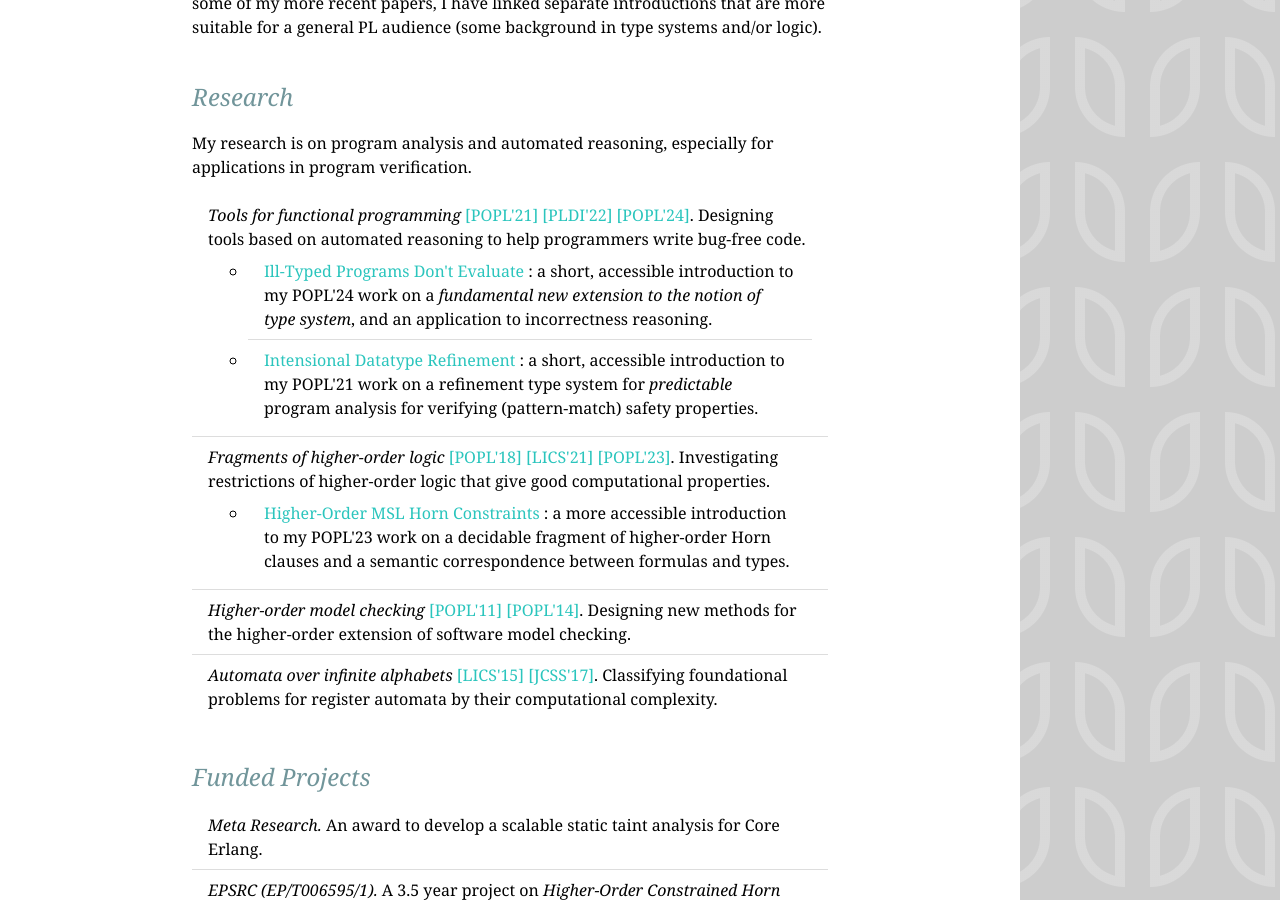
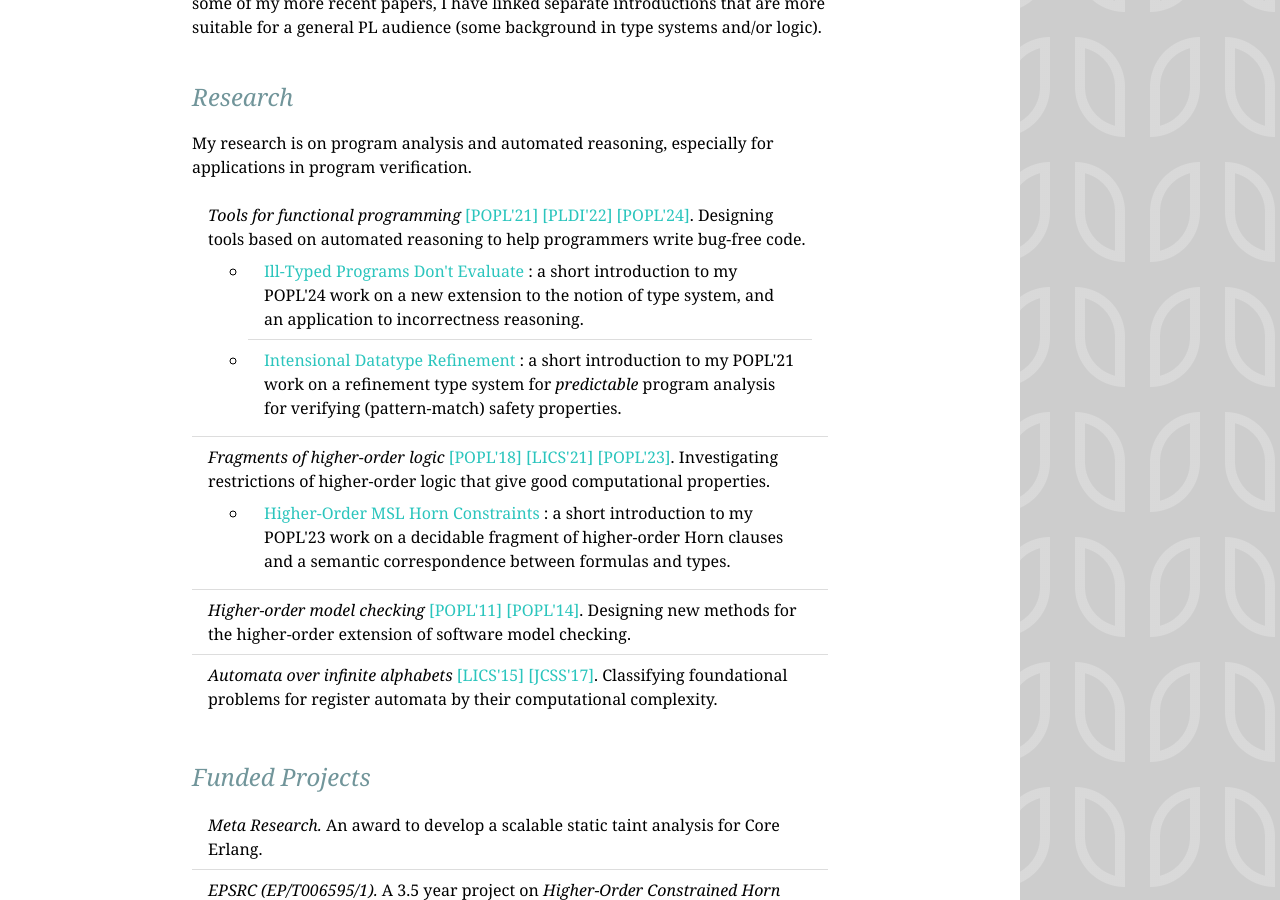
Before and after one commit to sjrsay/sjrsay.github.io, a Jekyll site: the page built from index.md, in a window 1280 px wide and 900 px high, scrolled down 413 px. Built offline with Jekyll 4.4.1, drawn with Linux system fonts in a browser that asks for light colours; comment, search, counter and statistics services are not loaded.

Commit message:
tweak wording

```diff
--- a/index.md
+++ b/index.md
@@ -17,15 +17,15 @@ My research is on program analysis and automated reasoning, especially for appli
       <i>Tools for functional programming</i> <a href="https://research-information.bris.ac.uk/files/265849562/3434336.pdf" target="_blank">[POPL'21]</a> <a href="papers/cycleq.pdf" target="_blank">[PLDI'22]</a> <a href="https://arxiv.org/abs/2307.06928" target="_blank">[POPL'24]</a>. Designing tools based on automated reasoning to help programmers write bug-free code.
       <br/>
       <ul>
-        <li><a href="popl24.html">Ill-Typed Programs Don't Evaluate</a> : a short, accessible introduction to my POPL'24 work on a <i>fundamental new extension to the notion of type system</i>, and an application to incorrectness reasoning.</li>
-        <li><a href="popl21.html">Intensional Datatype Refinement</a> : a short,  accessible introduction to my POPL'21 work on a refinement type system for <i>predictable</i> program analysis for verifying (pattern-match) safety properties.</li>
+        <li><a href="popl24.html">Ill-Typed Programs Don't Evaluate</a> : a short introduction to my POPL'24 work on a new extension to the notion of type system, and an application to incorrectness reasoning.</li>
+        <li><a href="popl21.html">Intensional Datatype Refinement</a> : a short introduction to my POPL'21 work on a refinement type system for <i>predictable</i> program analysis for verifying (pattern-match) safety properties.</li>
       </ul>
     </li>
     <li>
       <i>Fragments of higher-order logic</i> <a href="https://research-information.bris.ac.uk/files/142259264/popl18_p253.pdf" target="_blank">[POPL'18]</a> <a href="https://research-information.bris.ac.uk/files/271322251/main.pdf" target="_blank">[LICS'21]</a> <a href="papers/homsl.pdf" target="_blank">[POPL'23]</a>. Investigating restrictions of higher-order logic that give good computational properties.
       <br/>
       <ul>
-        <li><a href="popl23.html">Higher-Order MSL Horn Constraints</a> : a more accessible introduction to my POPL'23 work on a decidable fragment of higher-order Horn clauses and a semantic correspondence between formulas and types.</li>
+        <li><a href="popl23.html">Higher-Order MSL Horn Constraints</a> : a short introduction to my POPL'23 work on a decidable fragment of higher-order Horn clauses and a semantic correspondence between formulas and types.</li>
       </ul>
     </li>
     <li><i>Higher-order model checking</i> <a href="papers/cegar-pattern-match-safety.pdf" target="_blank">[POPL'11]</a> <a href="papers/type-directed-cegar-homc.pdf">[POPL'14]</a>. Designing new methods for the higher-order extension of software model checking.</li>
```
